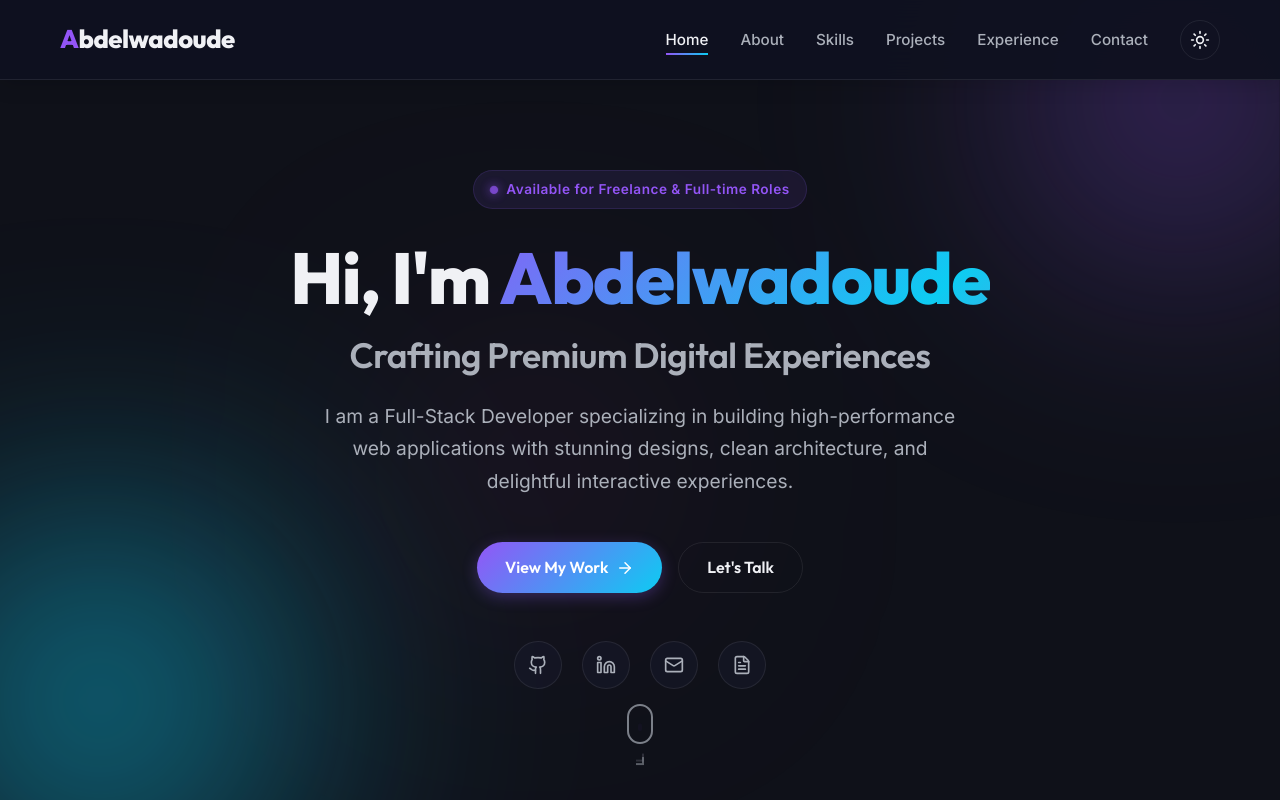
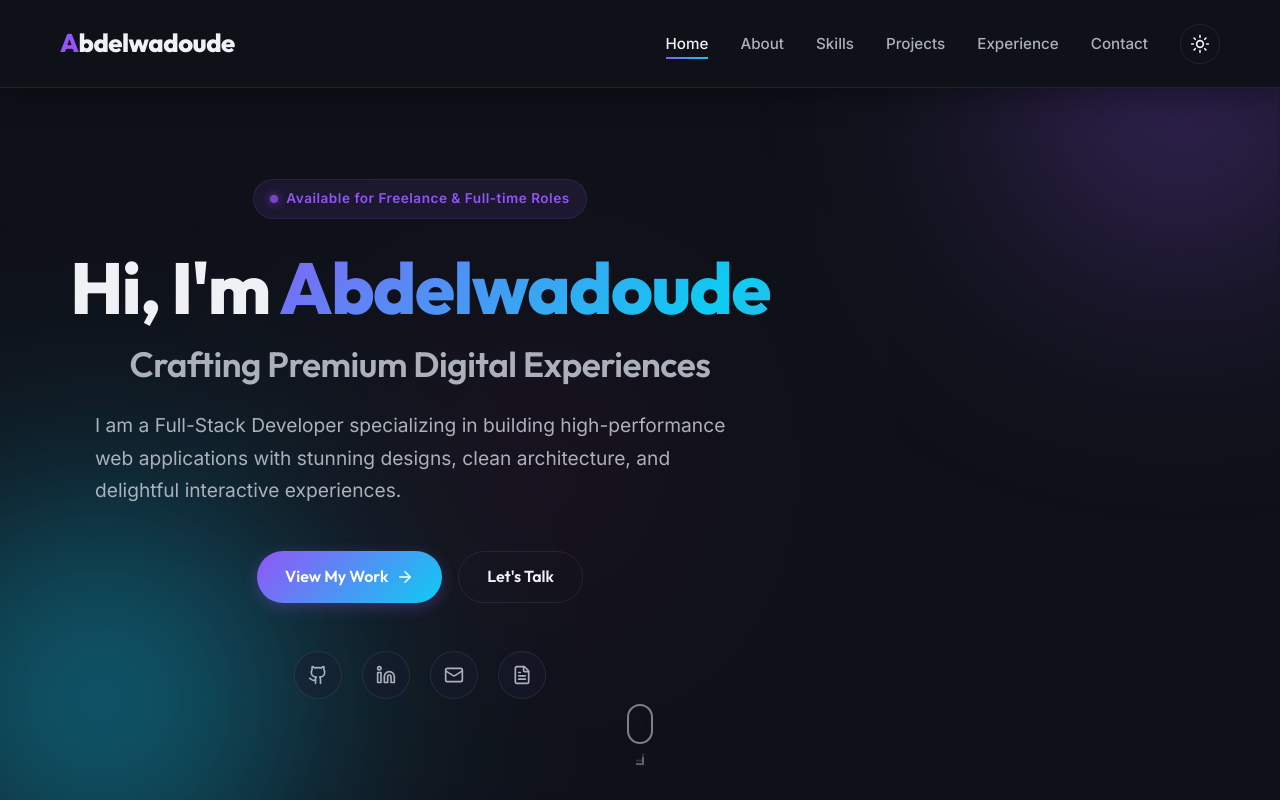
Before and after one commit to dodosahnoune/portfolio, a React (Vite) app: page / in a window 1280 px wide. Shown: the top 800 px of the page. Built offline with nearby package versions, Linux system fonts and the light colour scheme.

Commit message:
Fix navbar overlap

```diff
--- a/src/index.css
+++ b/src/index.css
@@ -361,16 +361,13 @@ a {
   top: 0;
   left: 0;
   width: 100%;
-  height: 80px;
+  height: 88px;
   z-index: 9999;
   display: flex;
   align-items: center;
-
-  background: rgba(15, 17, 32, 0.95);
-  backdrop-filter: blur(20px);
-  -webkit-backdrop-filter: blur(20px);
-box-shadow: 0 4px 20px rgba(0, 0, 0, 0.15);
+  background: var(--bg-color);
   border-bottom: 1px solid var(--border-color);
+  box-shadow: 0 8px 30px rgba(0, 0, 0, 0.35);
 }
 
 [data-theme='light'] .navbar {
@@ -378,7 +375,8 @@ box-shadow: 0 4px 20px rgba(0, 0, 0, 0.15);
 }
 
 .navbar.scrolled {
-  height: 70px;
+  height: 80px;
+  background: var(--bg-color);
   border-bottom: 1px solid var(--border-color);
 }
 
@@ -739,15 +737,7 @@ box-shadow: 0 4px 20px rgba(0, 0, 0, 0.15);
    HERO STYLES
    ========================================================================== */
 .hero-section {
-  min-height: 100vh;
-  display: flex;
-  flex-direction: column;
-  justify-content: center;
-  align-items: center;
-  padding: 120px 20px 60px;
-  position: relative;
-  text-align: center;
-  overflow: hidden;
+  padding: 180px 20px 60px;
 }
 
 .hero-content {
```
